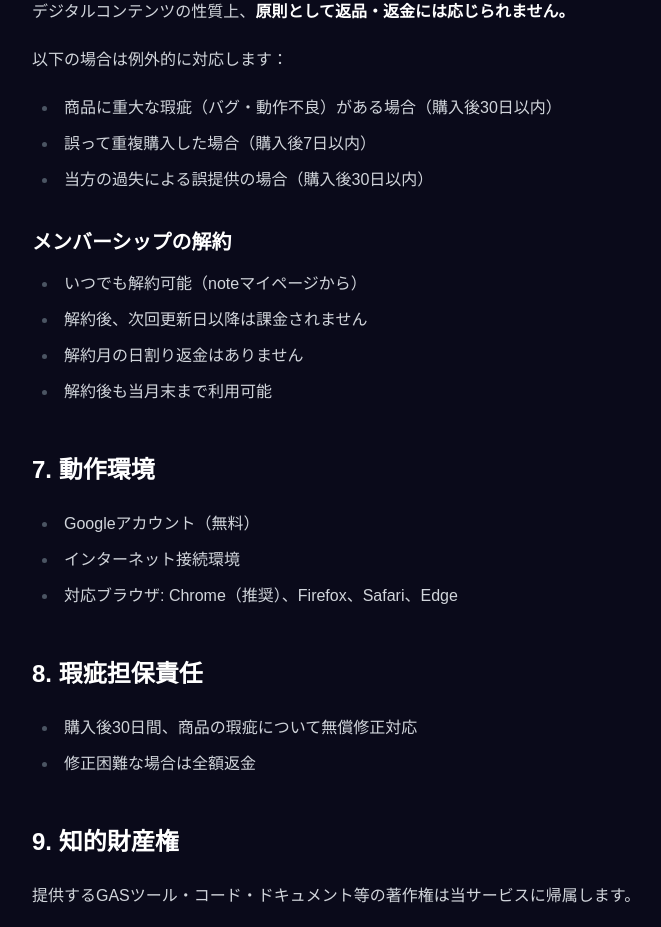
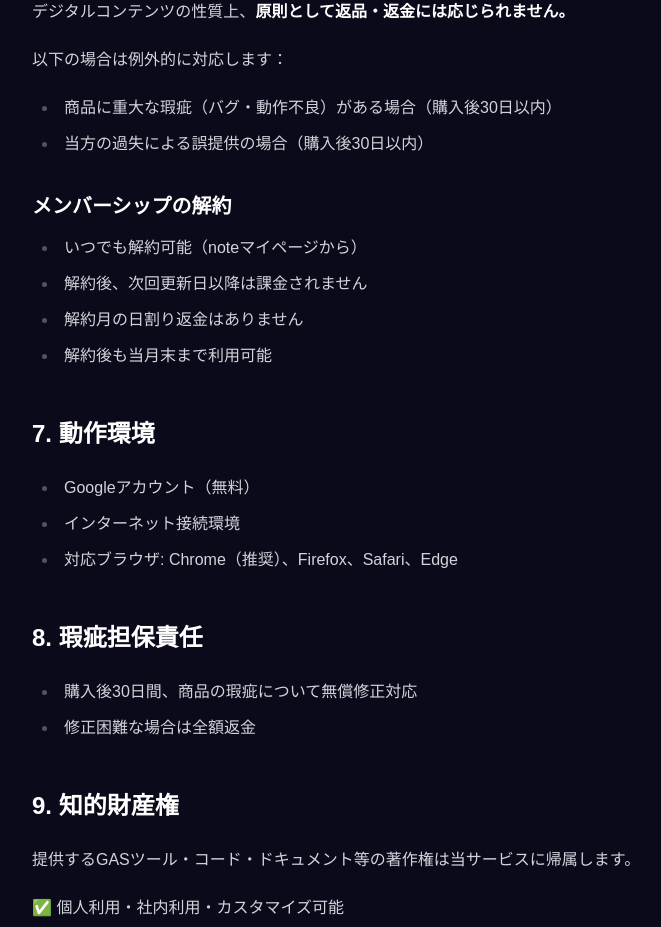
Before and after one commit to rebirth-ai/gasoji-labo-lp, a Next.js app: page /tokushoho in a window 1280 px wide. Shown: the part 1554-2481 px from the top of the page, without its empty margins (224-885 px from the left). Built offline with nearby package versions, Linux system fonts and the light colour scheme.

Commit message:
v16.3: 特商法 重複購入返金ルール削除

```diff
--- a/app/tokushoho/page.tsx
+++ b/app/tokushoho/page.tsx
@@ -57,7 +57,6 @@ export default function TokushohoPage() {
         <p>以下の場合は例外的に対応します：</p>
         <ul>
           <li>商品に重大な瑕疵（バグ・動作不良）がある場合（購入後30日以内）</li>
-          <li>誤って重複購入した場合（購入後7日以内）</li>
           <li>当方の過失による誤提供の場合（購入後30日以内）</li>
         </ul>
 
```
